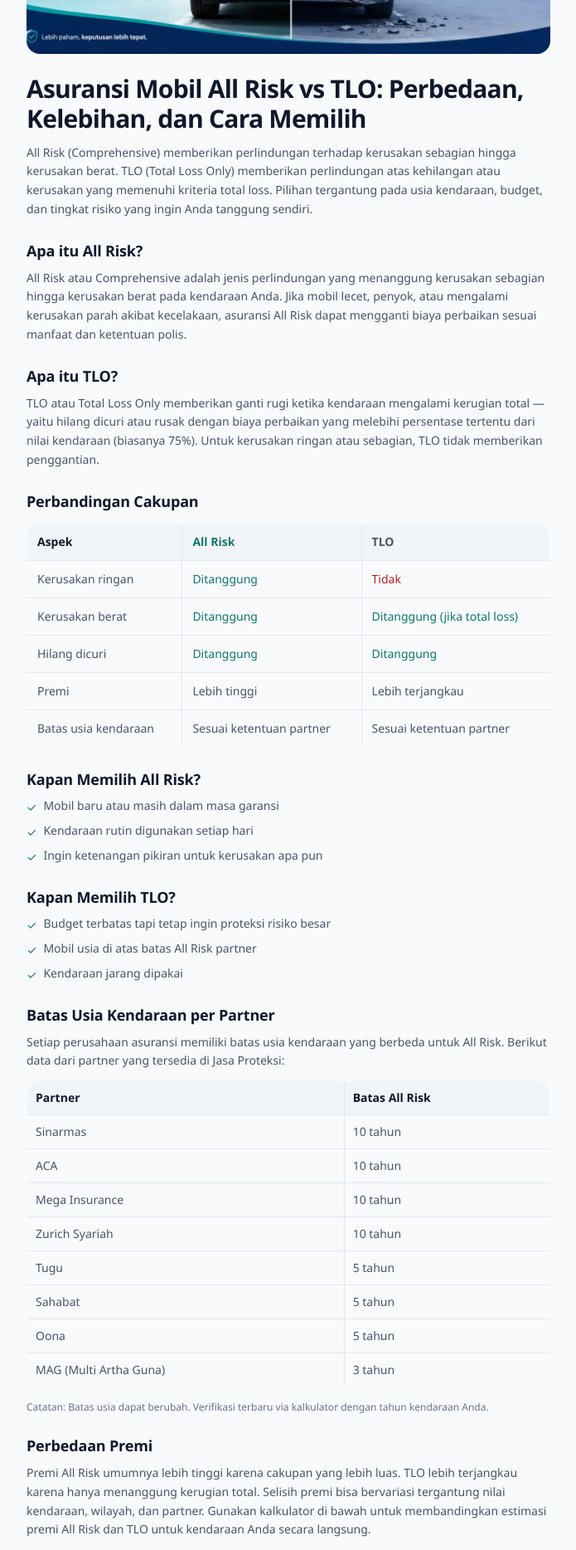
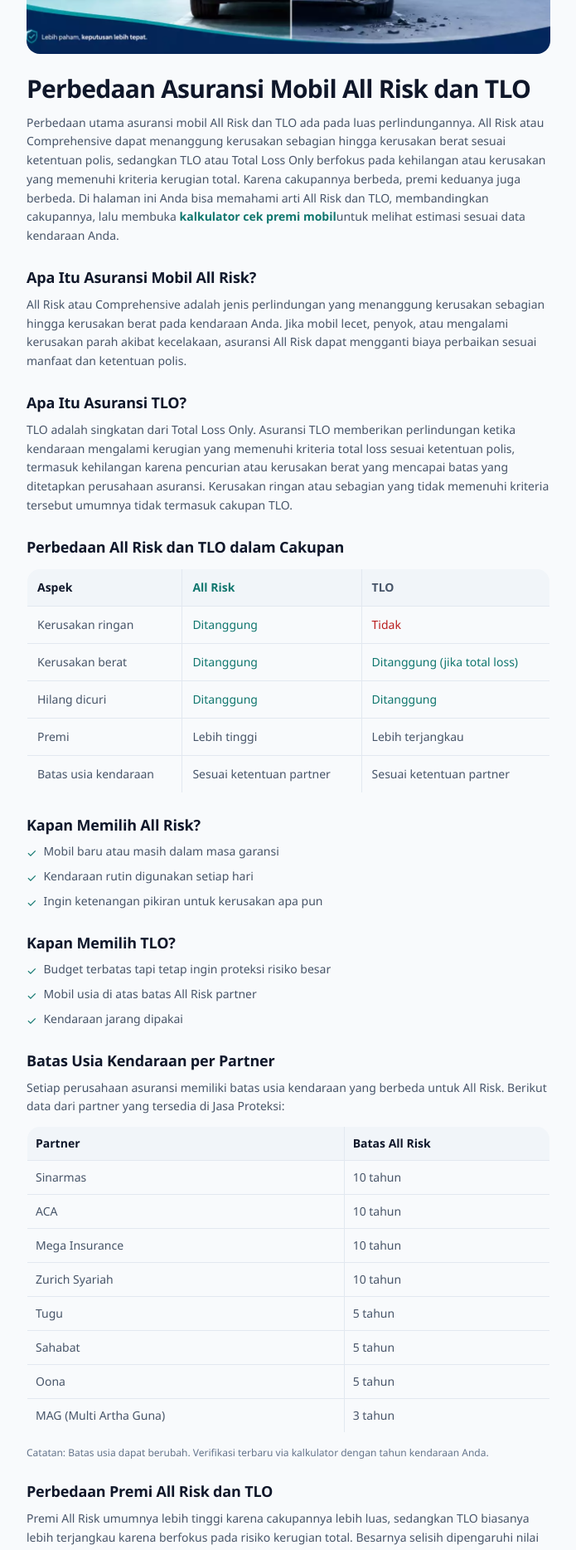
Before and after one commit to abuauf4/Jasa-proteksi, a Next.js app: page /perbedaan-all-risk-dan-tlo in a window 1280 px wide. Shown: the part 420-2288 px from the top of the page at 83% size, without its empty margins (292-987 px from the left). Built offline with nearby package versions, Linux system fonts and the light colour scheme; no server answers; the database is empty.

Commit message:
seo: align all-risk vs tlo article with GSC queries

```diff
--- a/src/app/perbedaan-all-risk-dan-tlo/page.tsx
+++ b/src/app/perbedaan-all-risk-dan-tlo/page.tsx
@@ -7,12 +7,12 @@ export const revalidate = 3600;
 const SITE_URL = process.env.NEXT_PUBLIC_SITE_URL || "https://jasaproteksi.com";
 
 export const metadata: Metadata = {
-  title: "Asuransi Mobil All Risk vs TLO: Perbedaan, Kelebihan, dan Cara Memilih",
+  title: "All Risk vs TLO: Perbedaan Asuransi Mobil",
   description:
-    "Pahami perbedaan asuransi mobil All Risk dan TLO, cakupan manfaat, perbedaan premi, dan kapan sebaiknya memilih masing-masing. Simulasi premi otomatis.",
+    "Pahami perbedaan asuransi mobil All Risk dan TLO, arti TLO, cakupan perlindungan, perbedaan premi, dan cara membandingkan estimasinya.",
   alternates: { canonical: `${SITE_URL}/perbedaan-all-risk-dan-tlo` },
   openGraph: {
-    title: "Asuransi Mobil All Risk vs TLO: Perbedaan, Kelebihan, dan Cara Memilih",
+    title: "All Risk vs TLO: Perbedaan Asuransi Mobil",
     description: "Pahami perbedaan All Risk dan TLO, cakupan, premi, dan cara memilih.",
     url: `${SITE_URL}/perbedaan-all-risk-dan-tlo`,
     type: "article",
@@ -24,6 +24,8 @@ export default async function Page() {
   const { initialSettings, initialHero } = await getArticleSettings();
 
   const faqs = [
+    { q: "Apa itu asuransi TLO?", a: "TLO adalah singkatan dari Total Loss Only. Perlindungan ini ditujukan untuk kerugian total sesuai ketentuan polis, misalnya kendaraan hilang karena pencurian atau mengalami kerusakan yang memenuhi batas total loss." },
+    { q: "All Risk artinya apa?", a: "All Risk atau Comprehensive adalah perlindungan kendaraan dengan cakupan lebih luas, termasuk kerusakan sebagian hingga kerusakan berat sesuai manfaat, pengecualian, dan ketentuan polis." },
     { q: "All Risk lebih mahal dari TLO?", a: "Umumnya ya, karena cakupan All Risk lebih luas. Namun selisih premi bergantung pada nilai kendaraan, wilayah, dan perluasan yang dipilih. Gunakan kalkulator untuk membandingkan langsung." },
     { q: "Bisa pindah dari TLO ke All Risk?", a: "Bisa, saat perpanjangan polis. Pembatalan di tengah masa pertanggungan dapat dikenakan biaya sesuai ketentuan partner asuransi." },
     { q: "Mobil bekas bisa pakai All Risk?", a: "Tergantung batas usia kendaraan yang ditetapkan perusahaan asuransi. Beberapa partner menerima All Risk hingga usia 10 tahun. Cek via kalkulator dengan tahun kendaraan Anda." },
@@ -46,26 +48,33 @@ export default async function Page() {
       relatedArticles={related}
     >
       <h1 className="text-2xl sm:text-3xl font-extrabold text-[#0F172A] tracking-tight mb-3">
-        Asuransi Mobil All Risk vs TLO: Perbedaan, Kelebihan, dan Cara Memilih
+        Perbedaan Asuransi Mobil All Risk dan TLO
       </h1>
 
       <p className="text-sm text-[#475569] leading-relaxed mb-6">
-        All Risk (Comprehensive) memberikan perlindungan terhadap kerusakan sebagian hingga kerusakan berat.
-        TLO (Total Loss Only) memberikan perlindungan atas kehilangan atau kerusakan yang memenuhi kriteria total loss.
-        Pilihan tergantung pada usia kendaraan, budget, dan tingkat risiko yang ingin Anda tanggung sendiri.
+        Perbedaan utama asuransi mobil All Risk dan TLO ada pada luas perlindungannya. All Risk atau
+        Comprehensive dapat menanggung kerusakan sebagian hingga kerusakan berat sesuai ketentuan polis,
+        sedangkan TLO atau Total Loss Only berfokus pada kehilangan atau kerusakan yang memenuhi kriteria
+        kerugian total. Karena cakupannya berbeda, premi keduanya juga berbeda. Di halaman ini Anda bisa
+        memahami arti All Risk dan TLO, membandingkan cakupannya, lalu membuka
+        <a href="/cek-premi" className="font-semibold text-[#0F766E] hover:underline"> kalkulator cek premi mobil</a>
+        untuk melihat estimasi sesuai data kendaraan Anda.
       </p>
 
-      <h2 className="text-lg font-bold text-[#0F172A] mt-6 mb-2">Apa itu All Risk?</h2>
+      <h2 className="text-lg font-bold text-[#0F172A] mt-6 mb-2">Apa Itu Asuransi Mobil All Risk?</h2>
       <p className="text-sm text-[#475569] leading-relaxed mb-4">
         All Risk atau Comprehensive adalah jenis perlindungan yang menanggung kerusakan sebagian hingga kerusakan berat pada kendaraan Anda. Jika mobil lecet, penyok, atau mengalami kerusakan parah akibat kecelakaan, asuransi All Risk dapat mengganti biaya perbaikan sesuai manfaat dan ketentuan polis.
       </p>
 
-      <h2 className="text-lg font-bold text-[#0F172A] mt-6 mb-2">Apa itu TLO?</h2>
+      <h2 className="text-lg font-bold text-[#0F172A] mt-6 mb-2">Apa Itu Asuransi TLO?</h2>
       <p className="text-sm text-[#475569] leading-relaxed mb-4">
-        TLO atau Total Loss Only memberikan ganti rugi ketika kendaraan mengalami kerugian total — yaitu hilang dicuri atau rusak dengan biaya perbaikan yang melebihi persentase tertentu dari nilai kendaraan (biasanya 75%). Untuk kerusakan ringan atau sebagian, TLO tidak memberikan penggantian.
+        TLO adalah singkatan dari Total Loss Only. Asuransi TLO memberikan perlindungan ketika kendaraan
+        mengalami kerugian yang memenuhi kriteria total loss sesuai ketentuan polis, termasuk kehilangan
+        karena pencurian atau kerusakan berat yang mencapai batas yang ditetapkan perusahaan asuransi.
+        Kerusakan ringan atau sebagian yang tidak memenuhi kriteria tersebut umumnya tidak termasuk cakupan TLO.
       </p>
 
-      <h2 className="text-lg font-bold text-[#0F172A] mt-6 mb-3">Perbandingan Cakupan</h2>
+      <h2 className="text-lg font-bold text-[#0F172A] mt-6 mb-3">Perbedaan All Risk dan TLO dalam Cakupan</h2>
       <div className="overflow-x-auto mb-4">
         <table className="w-full text-sm border border-[#E2E8F0] rounded-xl overflow-hidden">
           <thead>
@@ -127,10 +136,13 @@ export default async function Page() {
         Catatan: Batas usia dapat berubah. Verifikasi terbaru via kalkulator dengan tahun kendaraan Anda.
       </p>
 
-      <h2 className="text-lg font-bold text-[#0F172A] mt-6 mb-2">Perbedaan Premi</h2>
+      <h2 className="text-lg font-bold text-[#0F172A] mt-6 mb-2">Perbedaan Premi All Risk dan TLO</h2>
       <p className="text-sm text-[#475569] leading-relaxed mb-4">
-        Premi All Risk umumnya lebih tinggi karena cakupan yang lebih luas. TLO lebih terjangkau karena hanya menanggung kerugian total. Selisih premi bisa bervariasi tergantung nilai kendaraan, wilayah, dan partner.
-        Gunakan kalkulator di bawah untuk membandingkan estimasi premi All Risk dan TLO untuk kendaraan Anda secara langsung.
+        Premi All Risk umumnya lebih tinggi karena cakupannya lebih luas, sedangkan TLO biasanya lebih
+        terjangkau karena berfokus pada risiko kerugian total. Besarnya selisih dipengaruhi nilai kendaraan,
+        wilayah penggunaan, usia kendaraan, perluasan jaminan, dan perusahaan asuransi. Untuk gambaran biaya,
+        lihat <a href="/biaya-asuransi-mobil" className="font-semibold text-[#0F766E] hover:underline">harga asuransi mobil dan estimasi premi</a>.
+        Anda juga bisa membandingkan All Risk dan TLO langsung melalui kalkulator di bawah.
       </p>
 
       <div className="rounded-xl bg-[#ECFDF5] border border-[#A7F3D0] p-4 mb-4">
```
